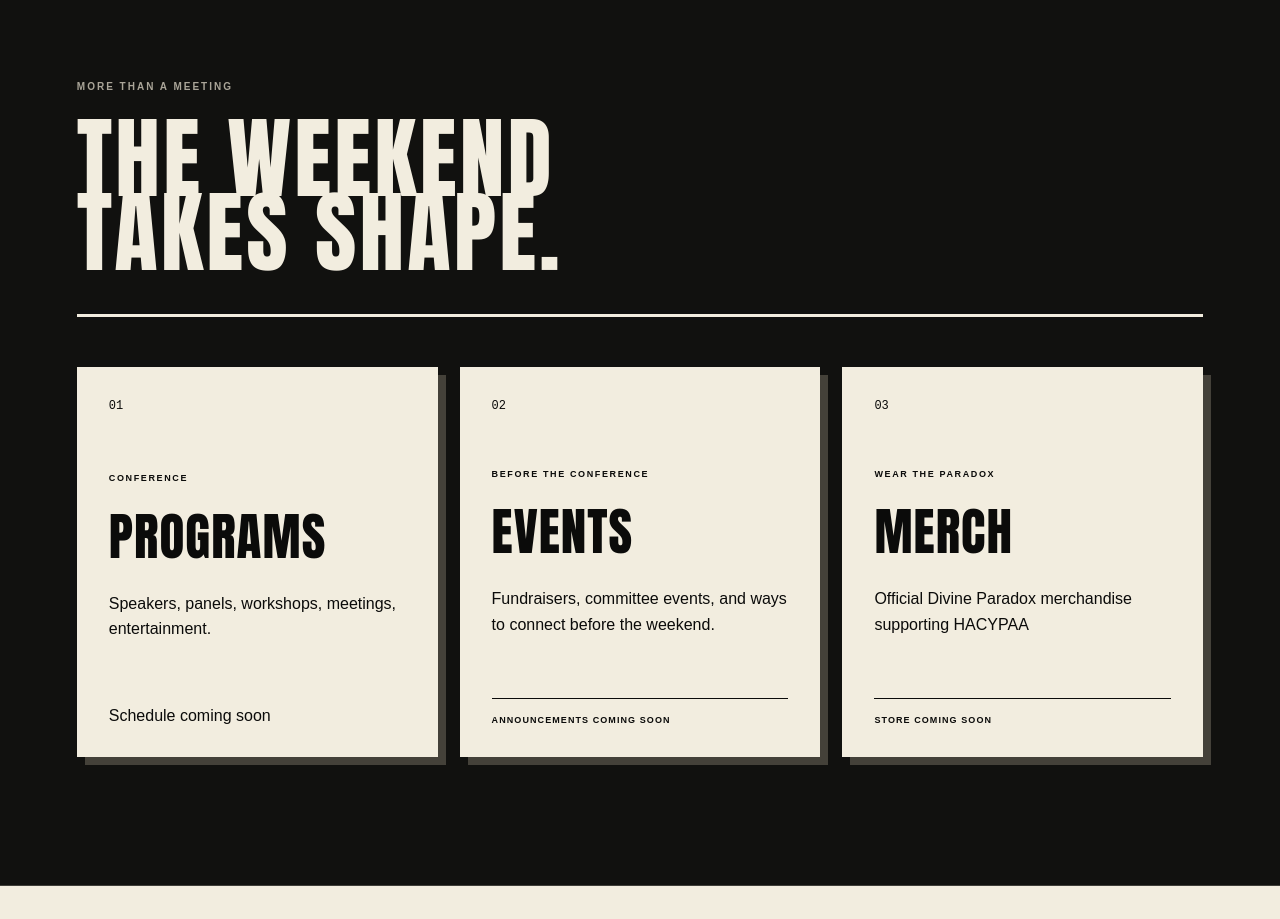
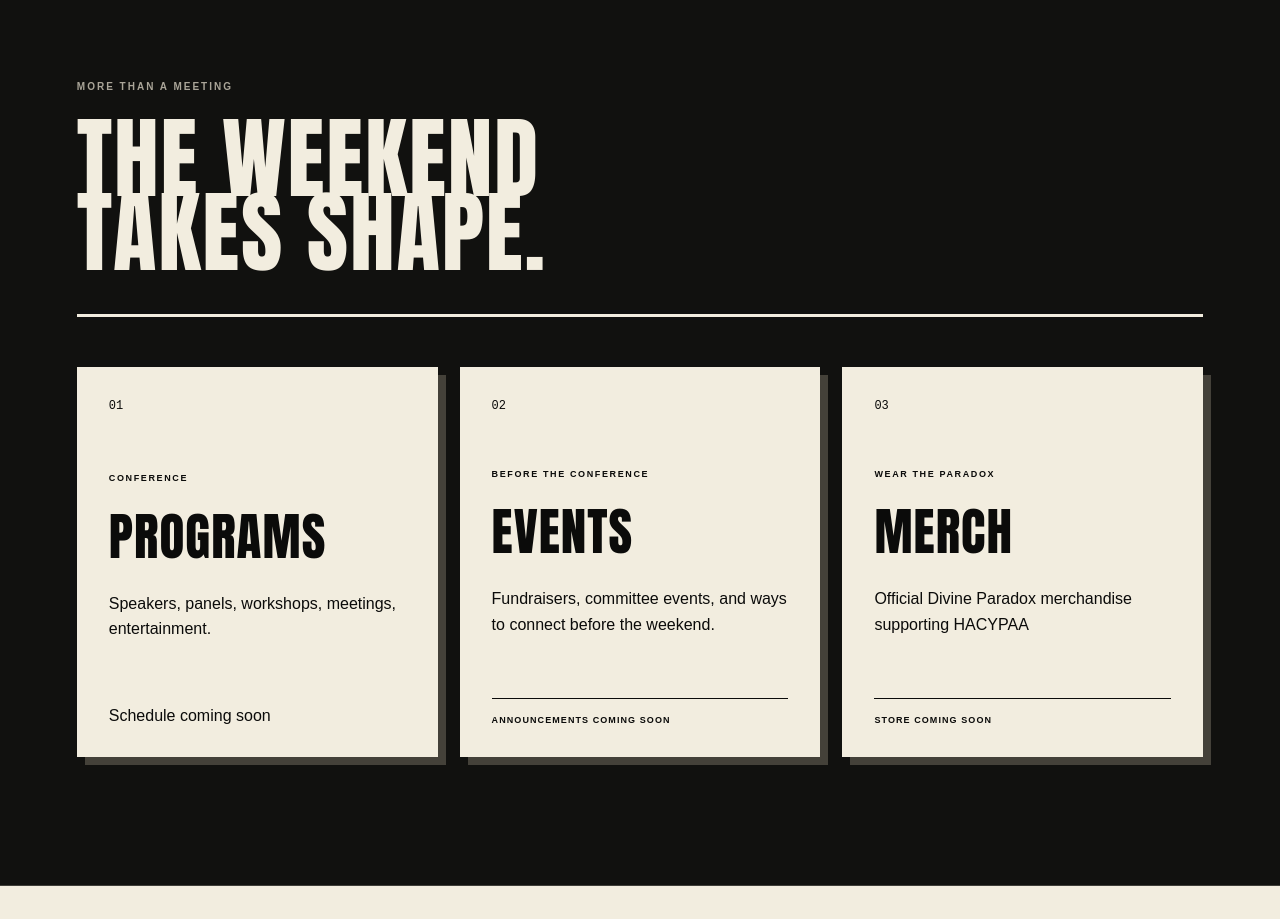
Before and after one commit to HACYPAA-Organization/hacypaa-website, a plain HTML site: page index.html in a window 1280 px wide. Shown: the part 3000-3919 px from the top of the page. Drawn offline with Linux system fonts and the light colour scheme.

Commit message:
Spacing .coming-heading h2

```diff
--- a/index.html
+++ b/index.html
@@ -798,7 +798,7 @@
 .coming-heading h2 {
   font-family: Impact, "Arial Black", sans-serif;
   font-size: clamp(58px, 7vw, 110px);
-  letter-spacing: 0.035em;
+  letter-spacing: 0.02em;
   line-height: 0.82;
   margin: 0;
   text-transform: uppercase;
```
